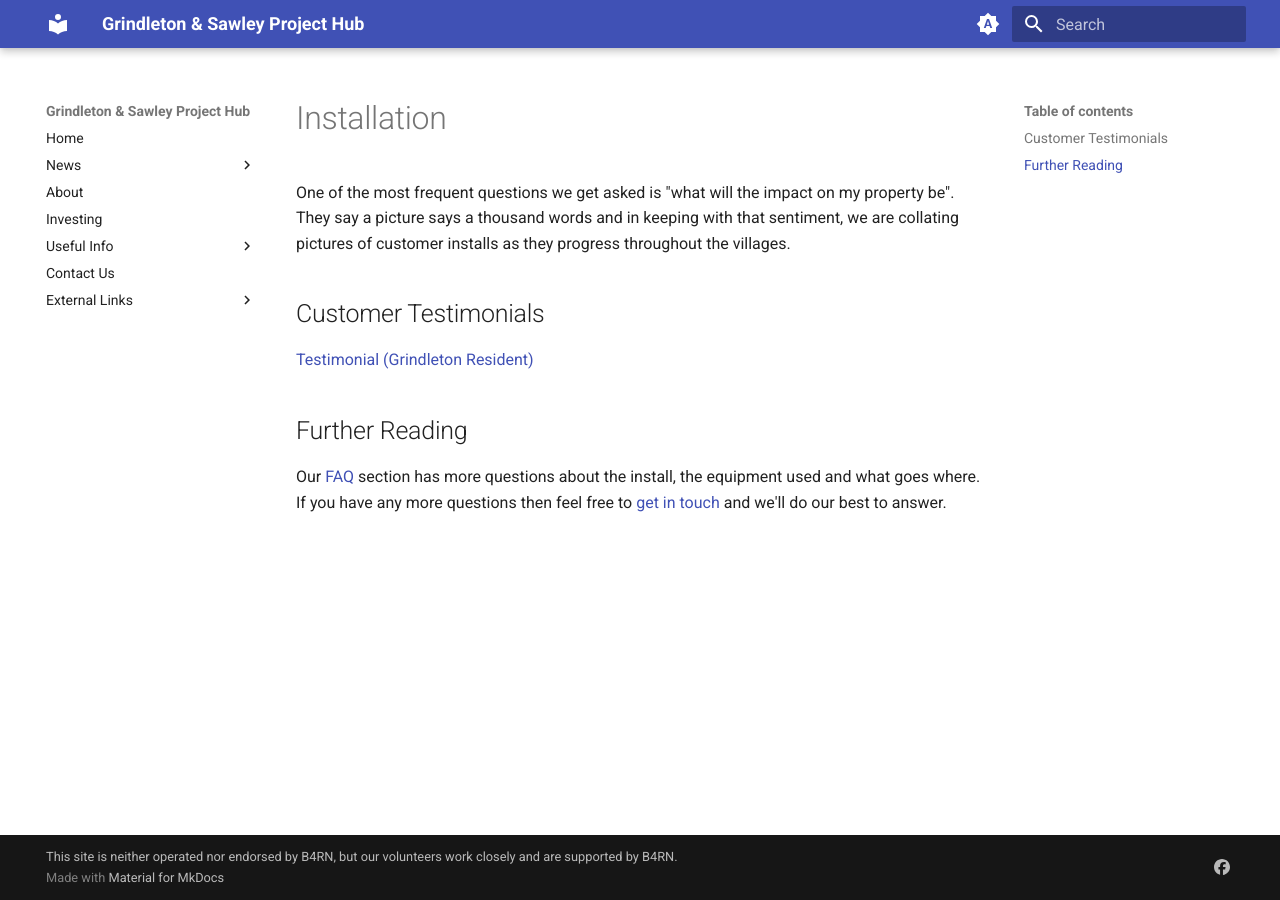
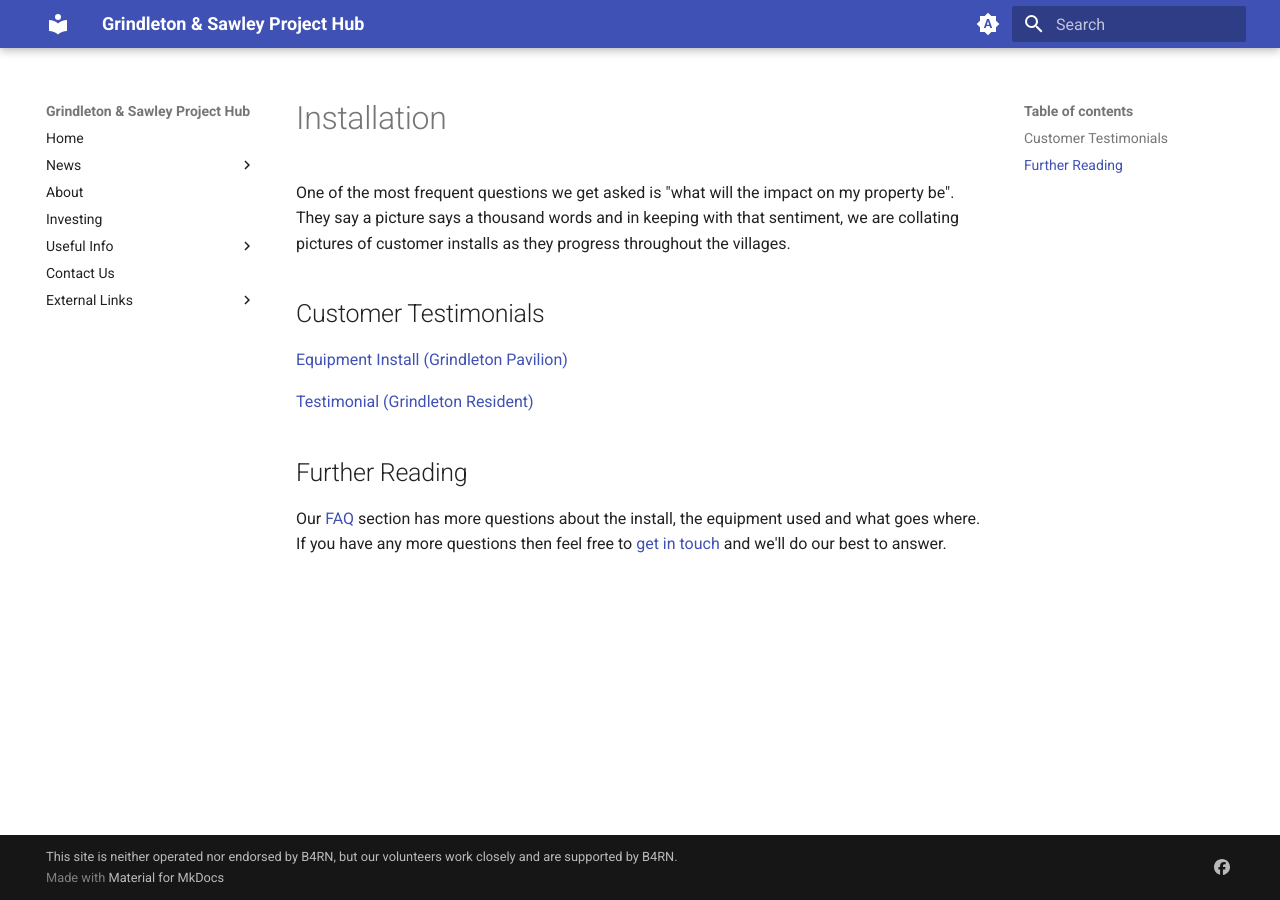
Before and after one commit to DJBenson/b4rngsdocs, an MkDocs documentation site: the page built from docs/installation/index.md, in a window 1280 px wide. Built offline with MkDocs 1.6.1 and Material for MkDocs 9.7.7, drawn with Linux system fonts in a browser that asks for light colours.

Commit message:
Update index.md

```diff
--- a/docs/installation/index.md
+++ b/docs/installation/index.md
@@ -3,7 +3,9 @@ One of the most frequent questions we get asked is "what will the impact on my p
 
 ## Customer Testimonials
 
-[Testimonial (Grindleton Resident)](testimonials/1.md)
+[Equipment Install (Grindleton Pavilion)](docs/testimonials/2.md)
+
+[Testimonial (Grindleton Resident)](docs/testimonials/1.md)
 
 ## Further Reading
 Our [FAQ](faq.md) section has more questions about the install, the equipment used and what goes where. If you have any more questions then feel free to [get in touch](contact.md) and we'll do our best to answer.
```
